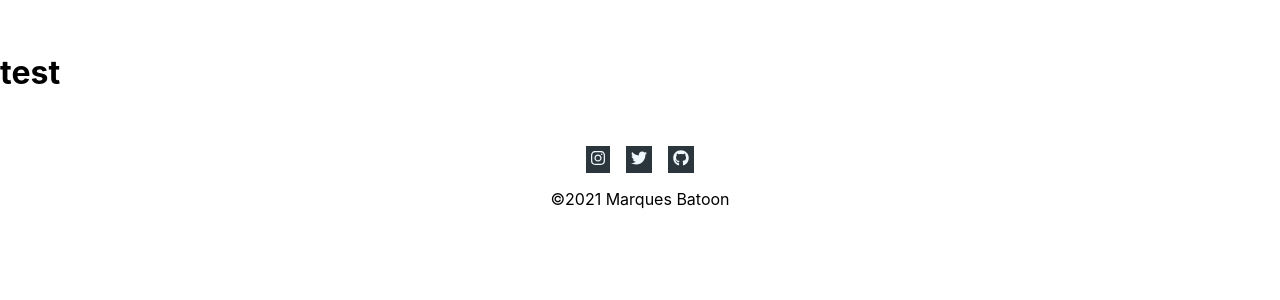
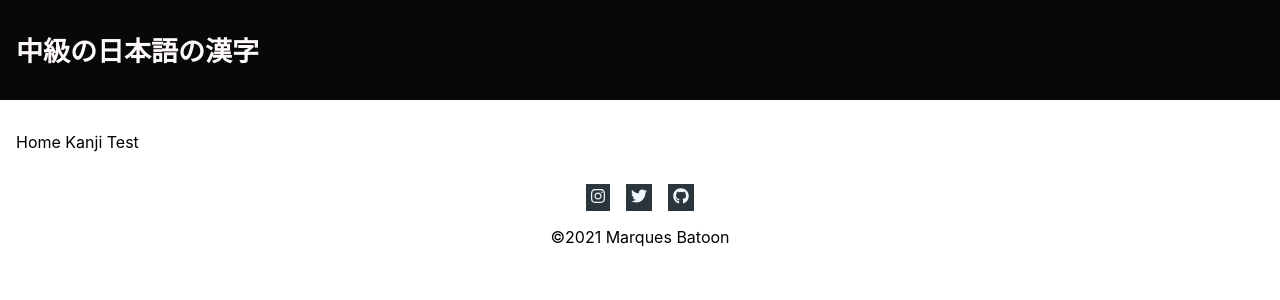
Before and after one commit to marquesadilla/n2-tango, a React (Create React App) app: page / in a window 1280 px wide. Shown: the top 300 px of the page. Built offline with nearby package versions, Linux system fonts and the light colour scheme.

Commit message:
made navbar some css edits

```diff
--- a/src/App.css
+++ b/src/App.css
@@ -1,6 +1,21 @@
 .container {
   display: flex;
   margin: 2em 0;
+  padding: 0 1em;
+}
+
+nav {
+  background-color: #080808;
+  color: #FFFAFA;
+  padding: 0.5em 1em;
+}
+
+nav .nav-header,
+nav a {
+  color: #FFFAFA;
+  text-decoration: none !important;
+  font-size: 18px;
+
 }
 
 footer a {
--- a/src/App.js
+++ b/src/App.js
@@ -1,13 +1,19 @@
 import React from 'react';
-import { BrowserRouer as Router, Route, Switch } from 'react-router-dom';
+import { BrowserRouter as Router, Route, Switch } from 'react-router-dom';
 import Layout from './Layout';
+import Home from './Home';
 import './App.css';
 
 const App = () => {
   return(
-    <Layout>
-      <h1>test</h1>
-    </Layout>
+    <Router>
+      <Layout>
+        <Switch>
+          <Route path ="/" exact component={Home} />
+          <Route render={() => <h1>404 Not Found</h1>} />
+        </Switch>
+      </Layout>
+    </Router>
   );
 }
 
--- /dev/null
+++ b/src/Home.js
@@ -0,0 +1,21 @@
+import React from 'react';
+import { Link } from 'react-router-dom';
+
+class Home extends React.Component {
+    constructor() {
+        super();
+        this.state = {
+
+        }
+    }
+
+    render() {
+        return(
+            <React.Fragment>
+                <div>Home Kanji Test</div>
+            </React.Fragment>
+        )
+    }
+}
+
+export default Home;
--- a/src/Layout.js
+++ b/src/Layout.js
@@ -9,6 +9,9 @@ library.add(fab);
 const Layout = (props) => {
     return  (
         <React.Fragment>
+            <nav>
+                <Link to="/"><span className="nav-header"><h1>中級の日本語の漢字</h1></span></Link>
+            </nav>
             <div className = "container">
                 {props.children}
             </div>
```
